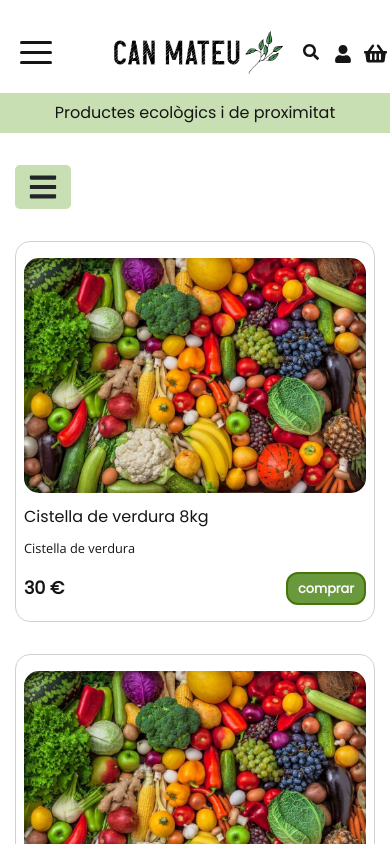
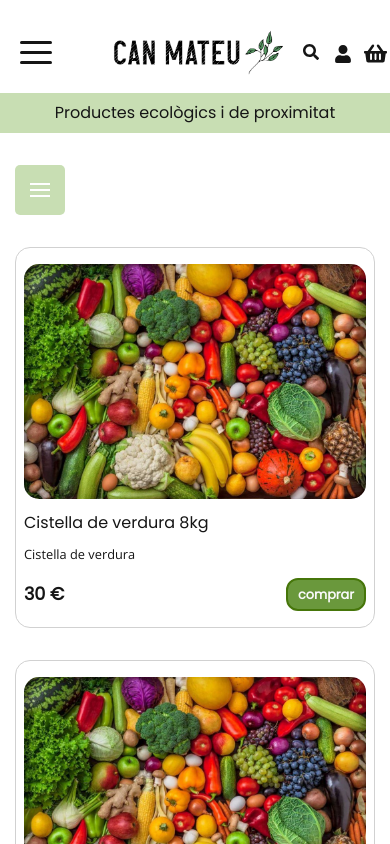
Before and after one commit to SalvadorSC/can-manel-front, a React (Create React App) app: page /llista-productes in a window 390 px wide. Shown: the top 844 px of the page. Built offline with nearby package versions, Linux system fonts and the light colour scheme.

Commit message:
Buscador amb icona hamburger-react

```diff
--- a/src/componentes/Searcher/Searcher.css
+++ b/src/componentes/Searcher/Searcher.css
@@ -24,7 +24,7 @@
 .hamburguer-button {
   background-color: var(--color-primary);
   border-radius: 5px;
-  transition: all;
+  padding: 0;
 }
 .hamburguer-button.btn:focus,
 .hamburguer-button.btn:focus-visible {
--- a/src/componentes/Searcher/Searcher.js
+++ b/src/componentes/Searcher/Searcher.js
@@ -1,5 +1,5 @@
 import "./Searcher.css";
-import { FaBars, FaTimes } from "react-icons/fa";
+import { Fade as Hamburger } from "hamburger-react";
 import { useState } from "react";
 
 export const Searcher = () => {
@@ -7,13 +7,14 @@ export const Searcher = () => {
   return (
     <>
       <aside className="searcher">
-        <button
-          onClick={() => setOpen(!open)}
-          className="hamburguer-button btn"
-          type="button"
-        >
-          {!open && <FaBars size={30} />}
-          {open && <FaTimes size={30} />}
+        <button className="hamburguer-button btn" type="button">
+          <Hamburger
+            toggled={open}
+            toggle={setOpen}
+            direction="right"
+            color="#fff"
+            size={20}
+          />
         </button>
         <form
           className={`${
```
